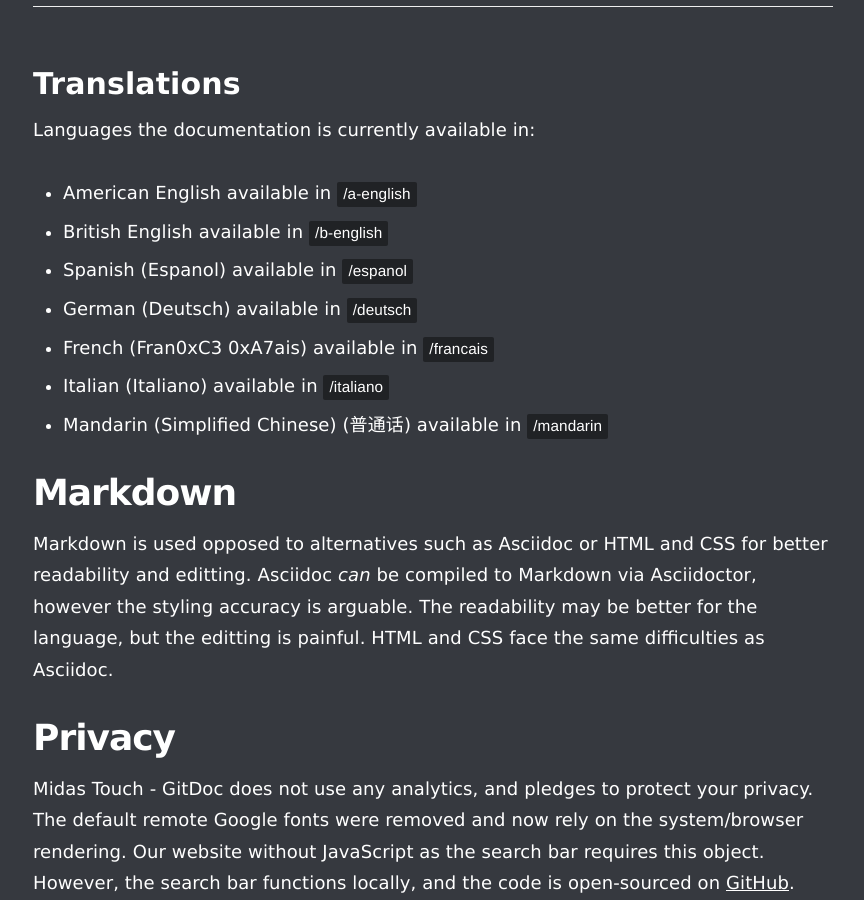
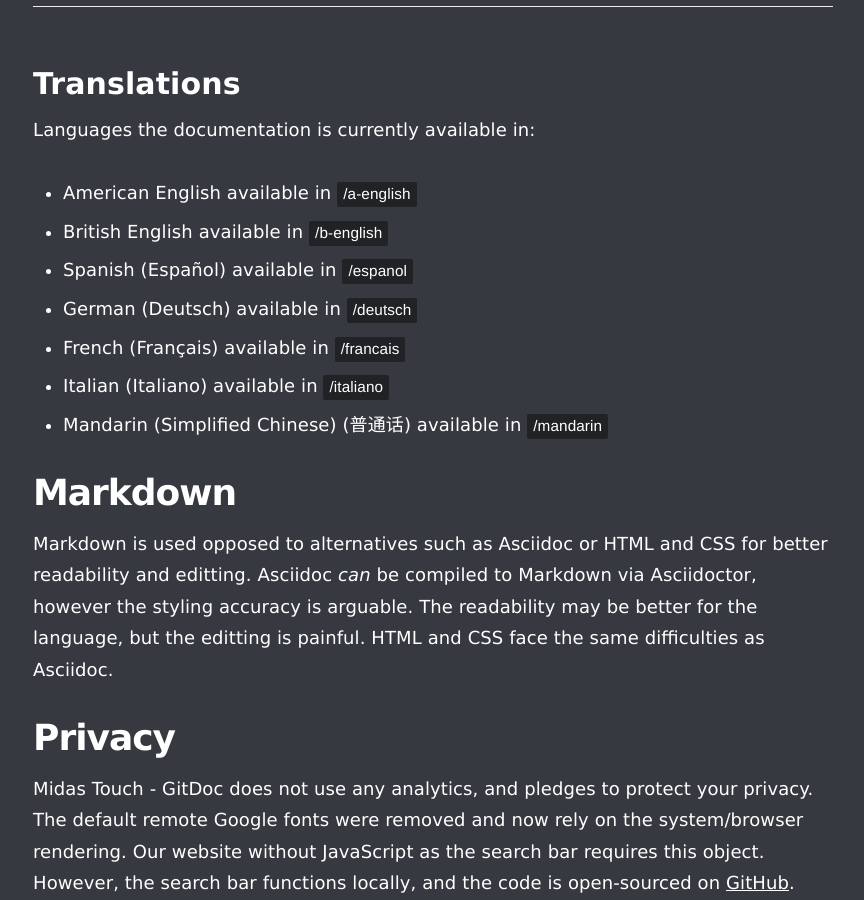
Before and after one commit to MidasTouch-MT/MidasTouch-MT.github.io, a Jekyll site: the page built from index.md, in a window 1280 px wide and 900 px high, scrolled down 1319 px. Shown: the whole window, without its empty margins (357-1221 px from the left). Built offline with Jekyll 4.4.1, drawn with Linux system fonts in a browser that asks for light colours.

Commit message:
fix unicode characters

```diff
--- a/index.md
+++ b/index.md
@@ -31,9 +31,9 @@ Languages the documentation is currently available in: <br>
 
 * American English available in `/a-english`
 * British English available in `/b-english`
-* Spanish (Espanol) available in `/espanol`
+* Spanish (Español) available in `/espanol`
 * German (Deutsch) available in `/deutsch`
-* French (Fran0xC3 0xA7ais) available in `/francais`
+* French (Français) available in `/francais`
 * Italian (Italiano) available in `/italiano`
 * Mandarin (Simplified Chinese) (普通话) available in `/mandarin`
 
```
